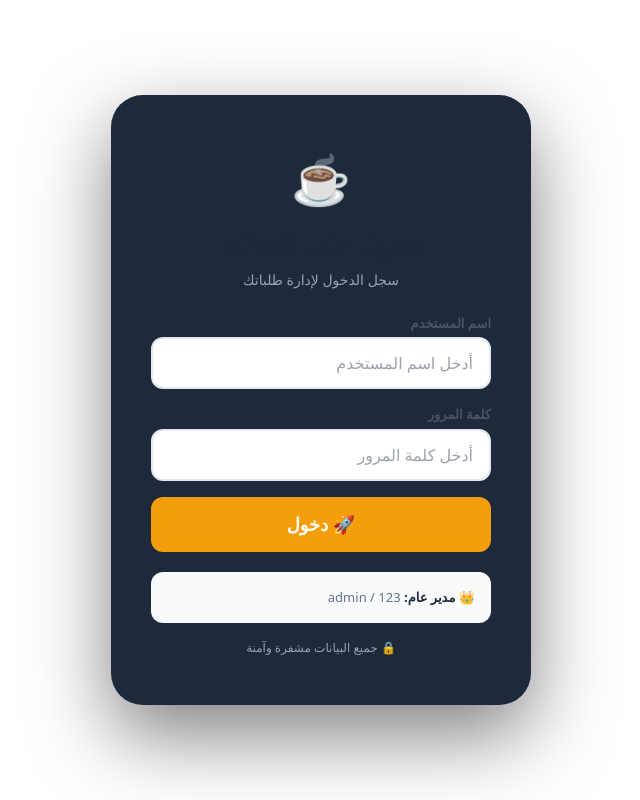
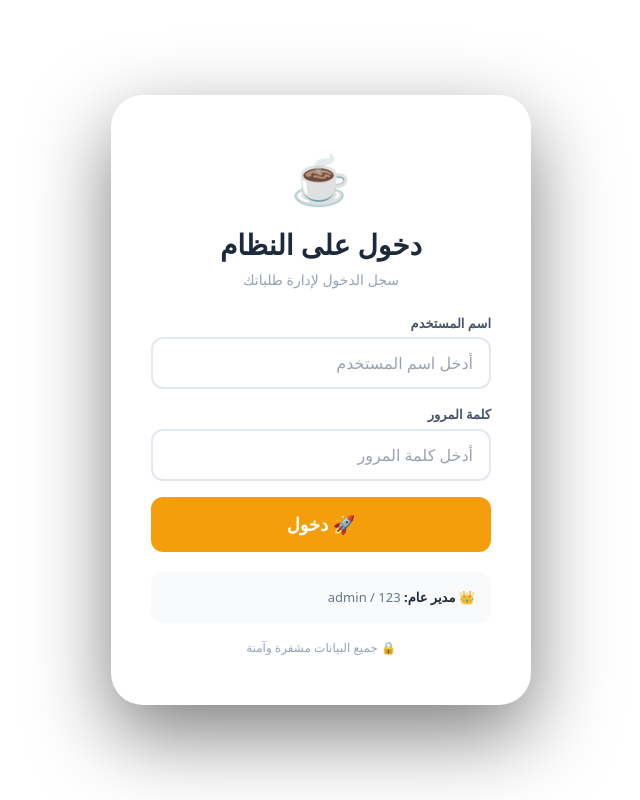
Before and after one commit to mishz1995/coffee-queue-system, a website: page public/login.html in a window 1280 px wide. Shown: the whole page, without its empty margins (319-959 px from the left). Drawn offline with nearby package versions, Linux system fonts and the light colour scheme; no server answers.

Commit message:
Change login container background to white

```diff
--- a/public/login.html
+++ b/public/login.html
@@ -18,7 +18,7 @@
             direction: rtl;
         }
         .login-container {
-            background: #1e293b;
+            background: white;
             border-radius: 32px;
             padding: 48px 40px;
             max-width: 420px;
```
